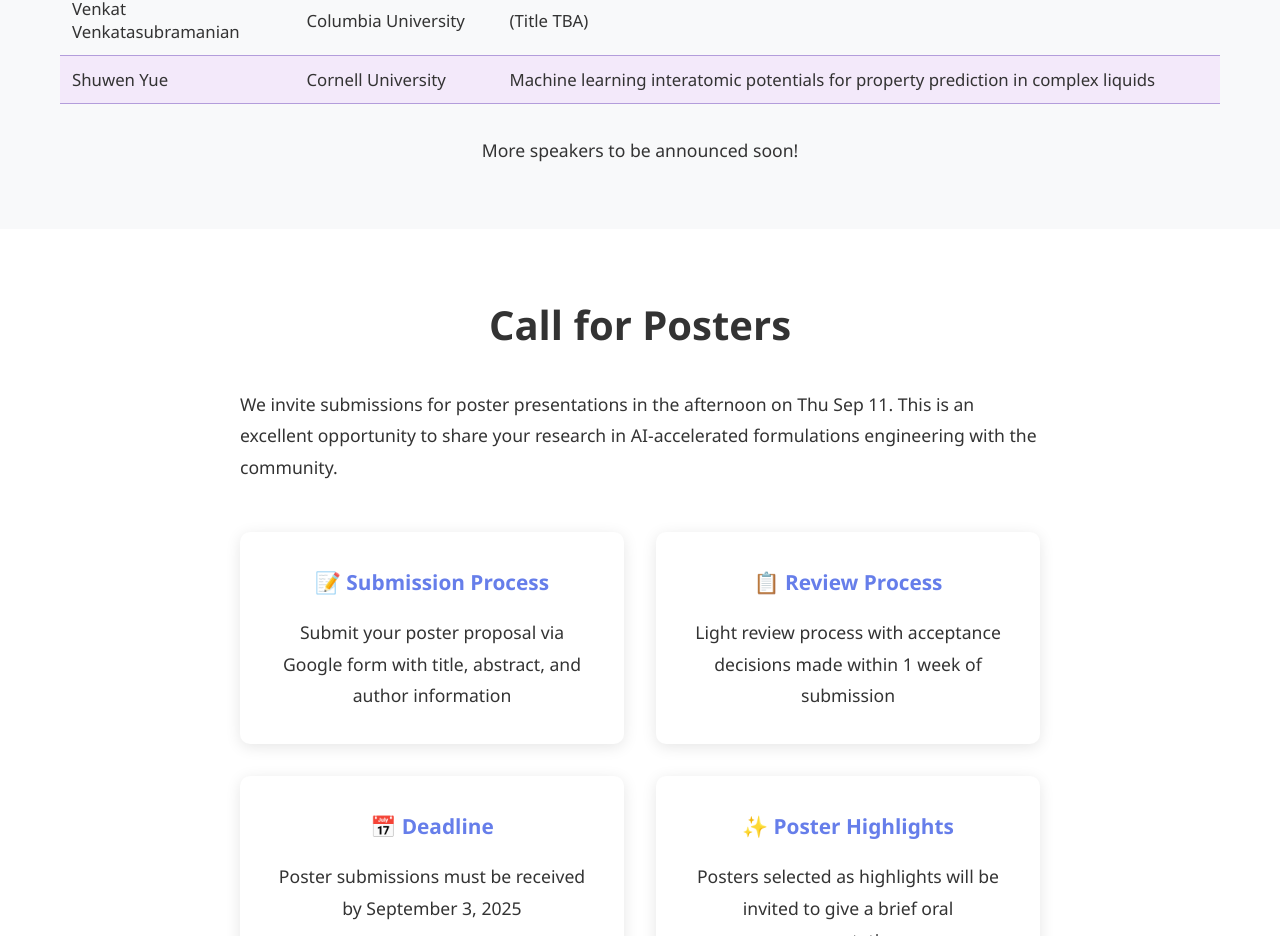
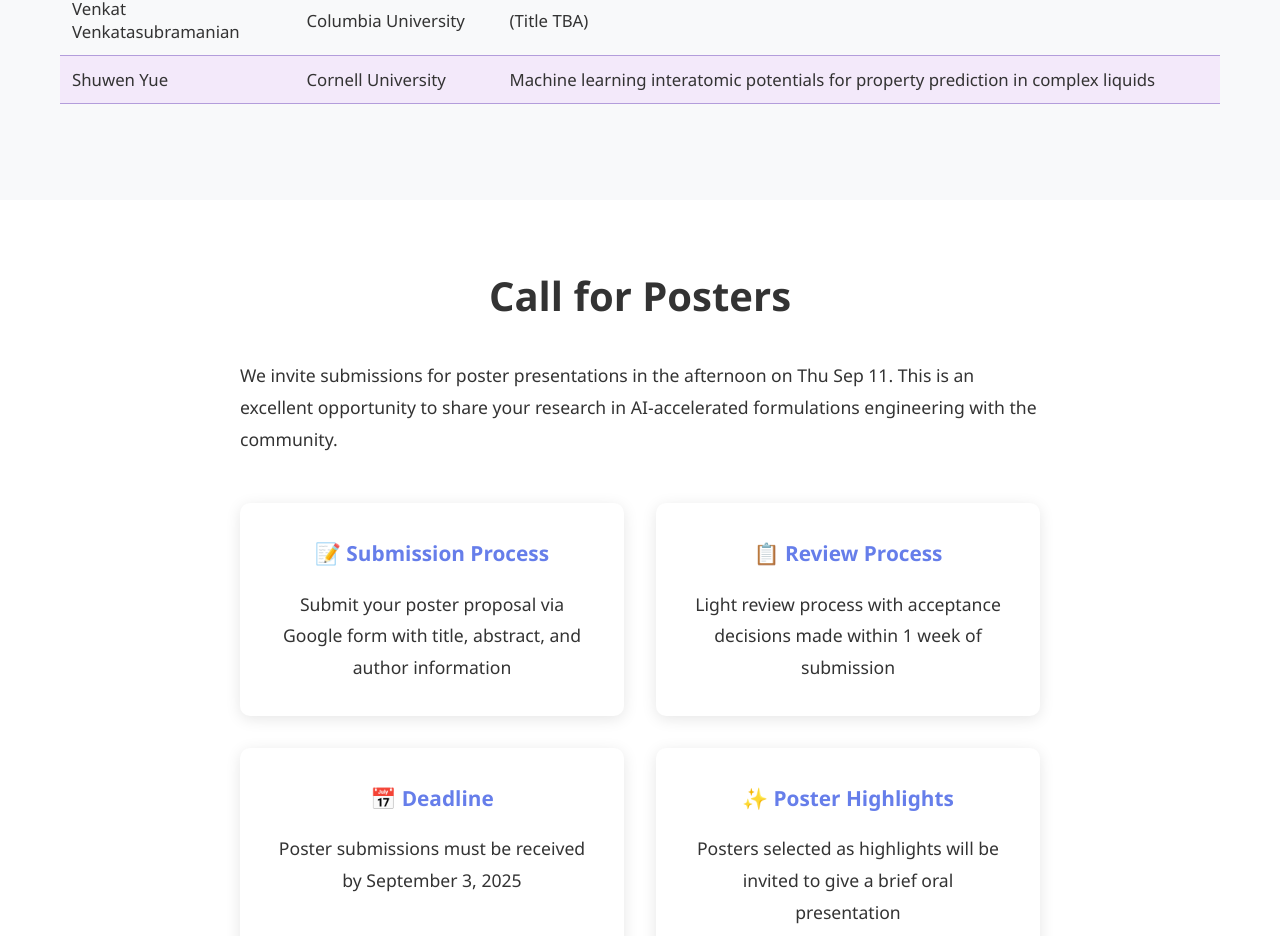
Before and after one commit to peter-i-frazier/cafe-workshop-website, a plain HTML site: page index.html in a window 1280 px wide. Shown: the part 2675-3611 px from the top of the page. Drawn offline with Linux system fonts and the light colour scheme.

Commit message:
Removed text about more speakers being announced soon

```diff
--- a/index.html
+++ b/index.html
@@ -483,9 +483,6 @@
         </table>
       </div>
       <div style="text-align: center; margin-top: 2rem">
-        <p style="margin-top: 1rem; font-size: 1.1rem">
-          More speakers to be announced soon!
-        </p>
       </div>
     </section>
 
```
